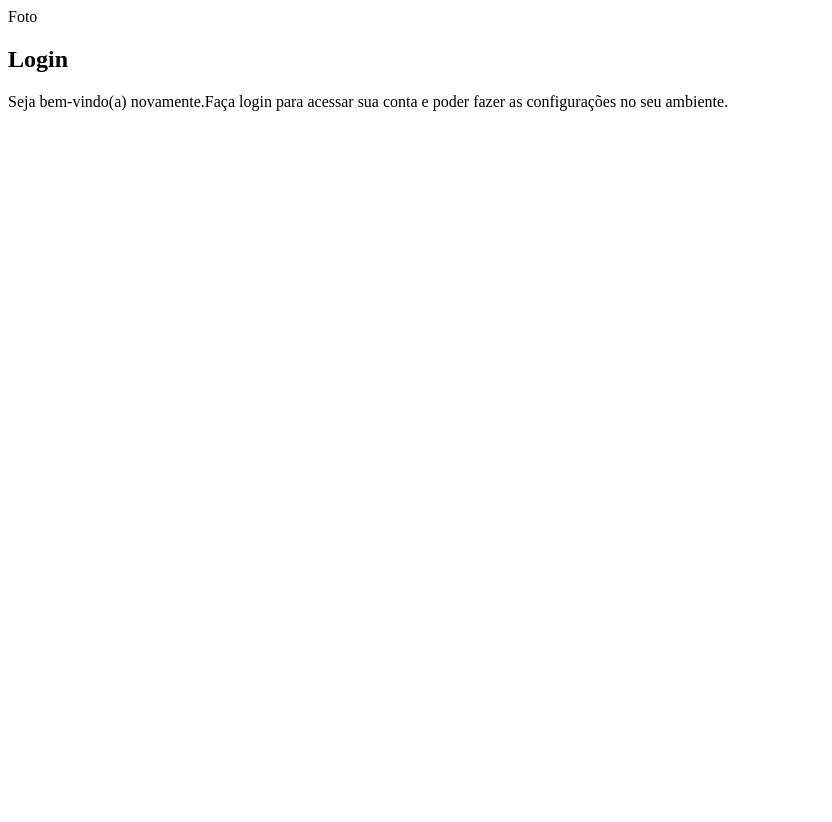
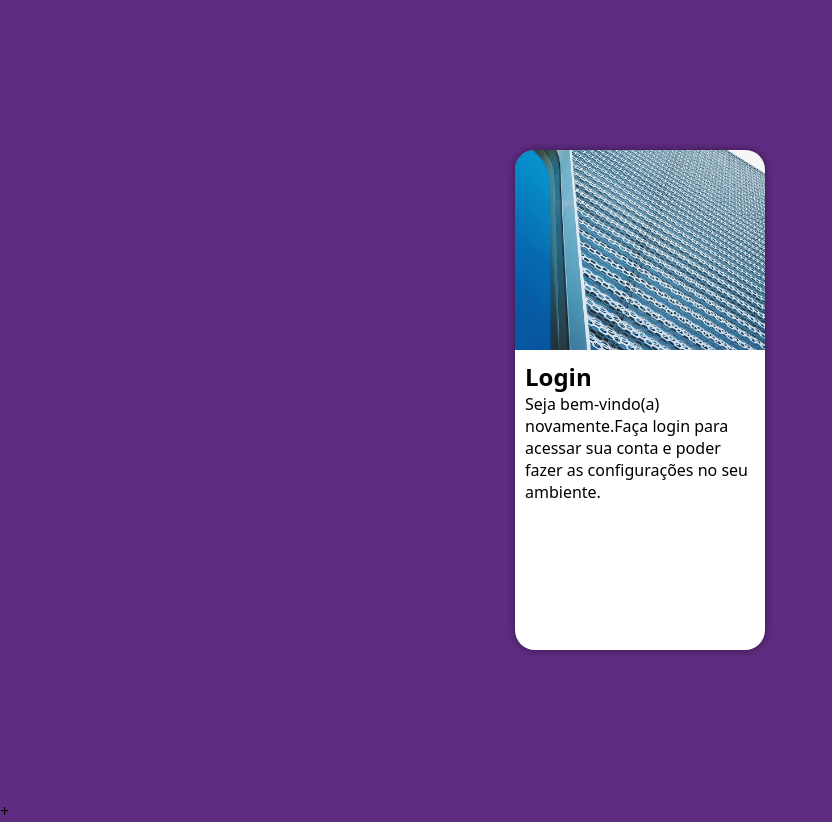
Before and after one commit to MoisesAparecido/projeto-login, a plain HTML site: page index.html in a window 1280 px wide. Shown: the whole page, without its empty margins (0-832 px from the left). Before the commit the page ends 800 px from the top, so only its background shows below. Drawn offline with Linux system fonts and the light colour scheme.

Commit message:
Alguns novos comandos

```diff
--- a/estilos/style.css
+++ b/estilos/style.css
@@ -5,3 +5,49 @@
     Verde: #49a09d
     Lilás: #5f2c82
 */
+
+*{
+    font-family: system-ui, -apple-system, BlinkMacSystemFont, 'Segoe UI', Roboto, Oxygen, Ubuntu, Cantarell, 'Open Sans', 'Helvetica Neue', sans-serif;
+    padding: 0px;
+    margin: 0px;
+    box-sizing: border-box;
+}
+
+body, html {
+    background-color: #5f2c82;
+    height: 100vh;
+    width: 100vw;
+}
+
+main {
+    position: relative;
+    height: 100vh;
+    width: 100vw;
+}
+
+section#login {
+    position: absolute;
+    top: 50%;
+    left: 50%;
+    transform: translate(-50%, -50%);
+    overflow: hidden;
+
+    background-color: white;
+    width: 250px;
+    height: 500px;
+    border-radius: 20px;
+    box-shadow: 0px 0px 10px rgba(0, 0, 0, 0.450);
+}
+
+section#login > div#imagem {
+    display: block;
+    background: #5f2c82 url(../imagens/metal.jpg);
+    background-size: cover;
+    background-position: left bottom;
+    height: 200px;
+}
+
+section#login > div#formulario {
+    display: block;
+    padding: 10px;
+}
--- a/index.html
+++ b/index.html
@@ -11,7 +11,7 @@
     <main>
         <section id="login">
             <div id="imagem">
-                Foto
+                <!-- Aqui vai a imagem nas CSS -->
             </div>
             <div id="formulario">
                 <h1>Login</h1>
@@ -23,4 +23,4 @@
         </section>
     </main>
 </body>
-</html>
+</html>+
```
